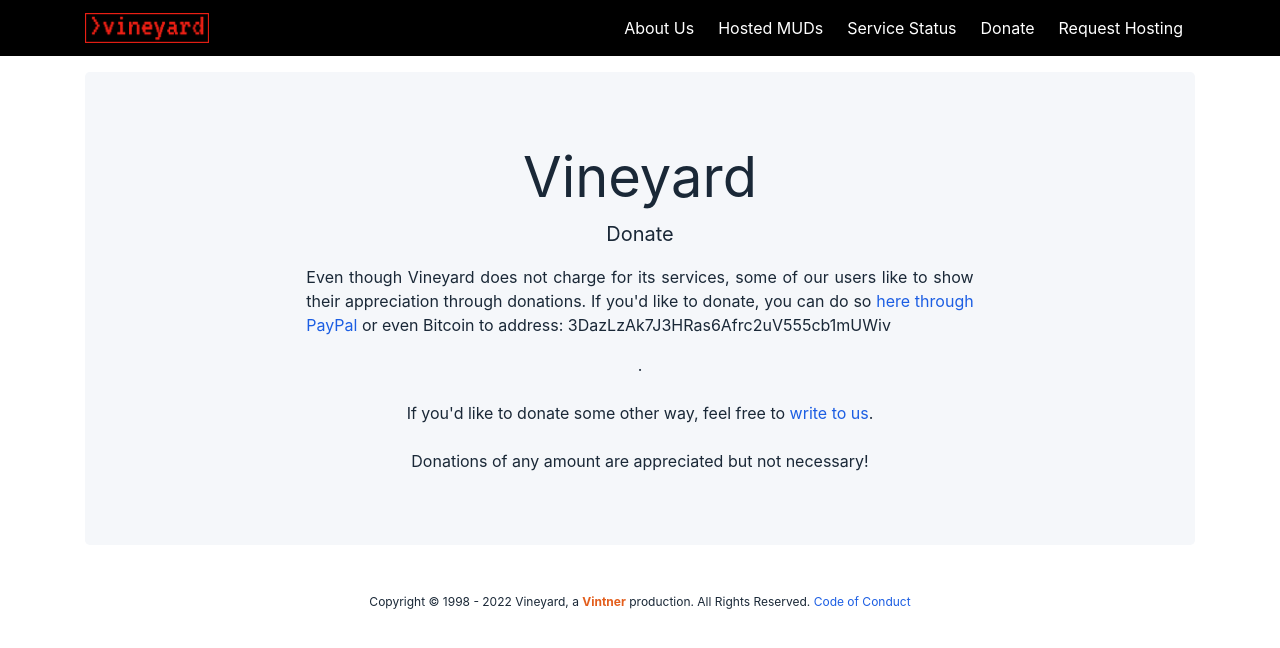
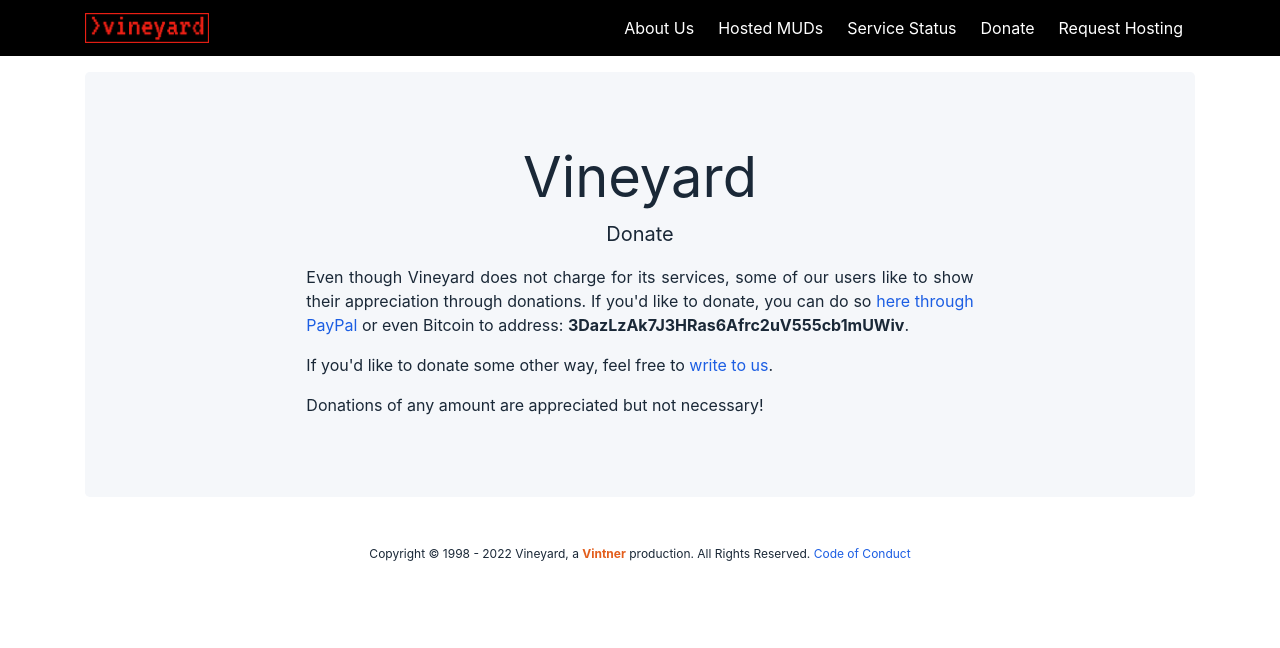
Before and after one commit to vintnerhaus/vineyard.haus, a Jekyll site: the page built from donate.html, in a window 1280 px wide. Shown: the top 648 px of the page. Built offline with Jekyll 4.4.1, drawn with Linux system fonts in a browser that asks for light colours; nearby versions of some CDN libraries; Markdown is read by kramdown in place of the engine named in the settings.

Commit message:
Small edits.

```diff
--- a/donate.html
+++ b/donate.html
@@ -8,13 +8,13 @@
     <h1 class="display-4 font-weight-normal">Vineyard</h1>
     <p class="lead font-weight-normal">Donate</p>
     <p style="text-align:justify">Even though Vineyard does not charge for its services, some of our users like to show their appreciation through
-      donations. If you'd like to donate, you can do so <a href="https://www.paypal.me/jasonbabo" target="_blank">here
-        through PayPal</a> or even Bitcoin to address: 3DazLzAk7J3HRas6Afrc2uV555cb1mUWiv</p>.<br><br>If you'd like to donate some other way, feel free to       <script language="JavaScript">
+      donations. If you'd like to donate, you can do so <a href="https://www.paypal.me/jasonbabo" target="_blank">here through PayPal</a> or even Bitcoin to address: <b>3DazLzAk7J3HRas6Afrc2uV555cb1mUWiv</b>.</p>
+      <p style="text-align:justify">If you'd like to donate some other way, feel free to       <script language="JavaScript">
           var username = "hostme";
           var hostname = "vineyard.haus";
           var linktext = "write to us";
           document.write("<a href='" + "mail" + "to:" + username + "@" + hostname + "'>" + linktext + "</a>");
-        </script>.<br><br>
-        Donations of any amount are appreciated but not necessary!
+        </script>.</p>
+        <p style="text-align:justify">Donations of any amount are appreciated but not necessary!</p>
   </div>
 </div>
--- a/muds.html
+++ b/muds.html
@@ -26,11 +26,12 @@
       </tr>
   {% endfor %}
 </tbody>
-</table><br><br>If you are hosted by Vineyard and want to have your MUD listed,
+</table>
+<p style="text-align:justify">If you are hosted by Vineyard and want to have your MUD listed,
 <script language="JavaScript">
   var username = "hostme";
   var hostname = "vineyard.haus";
   var linktext = "let us know";
   document.write("<a href='" + "mail" + "to:" + username + "@" + hostname + "'>" + linktext + "</a>");
-</script>!
+</script>!</p>
 </center>
```
